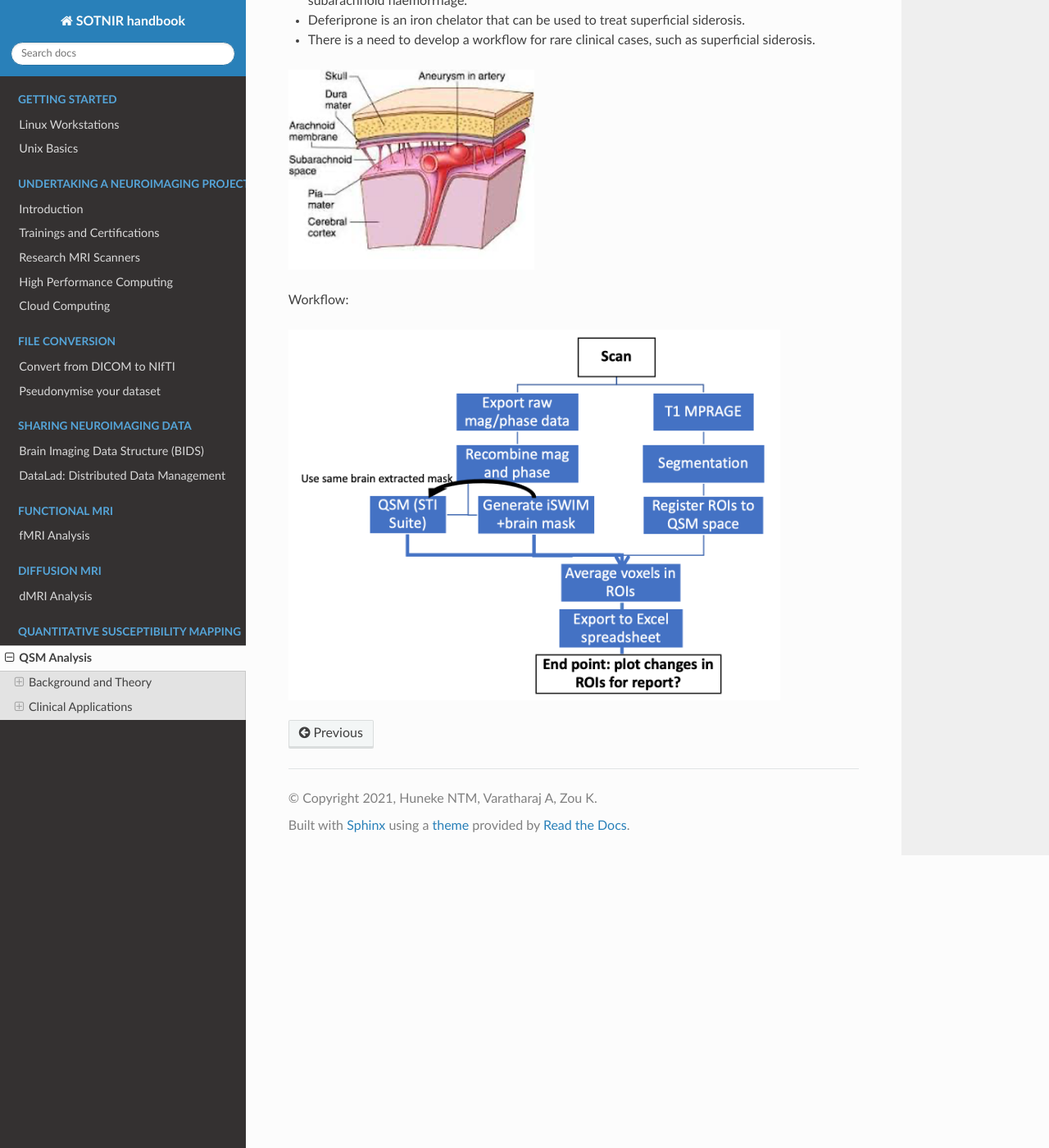
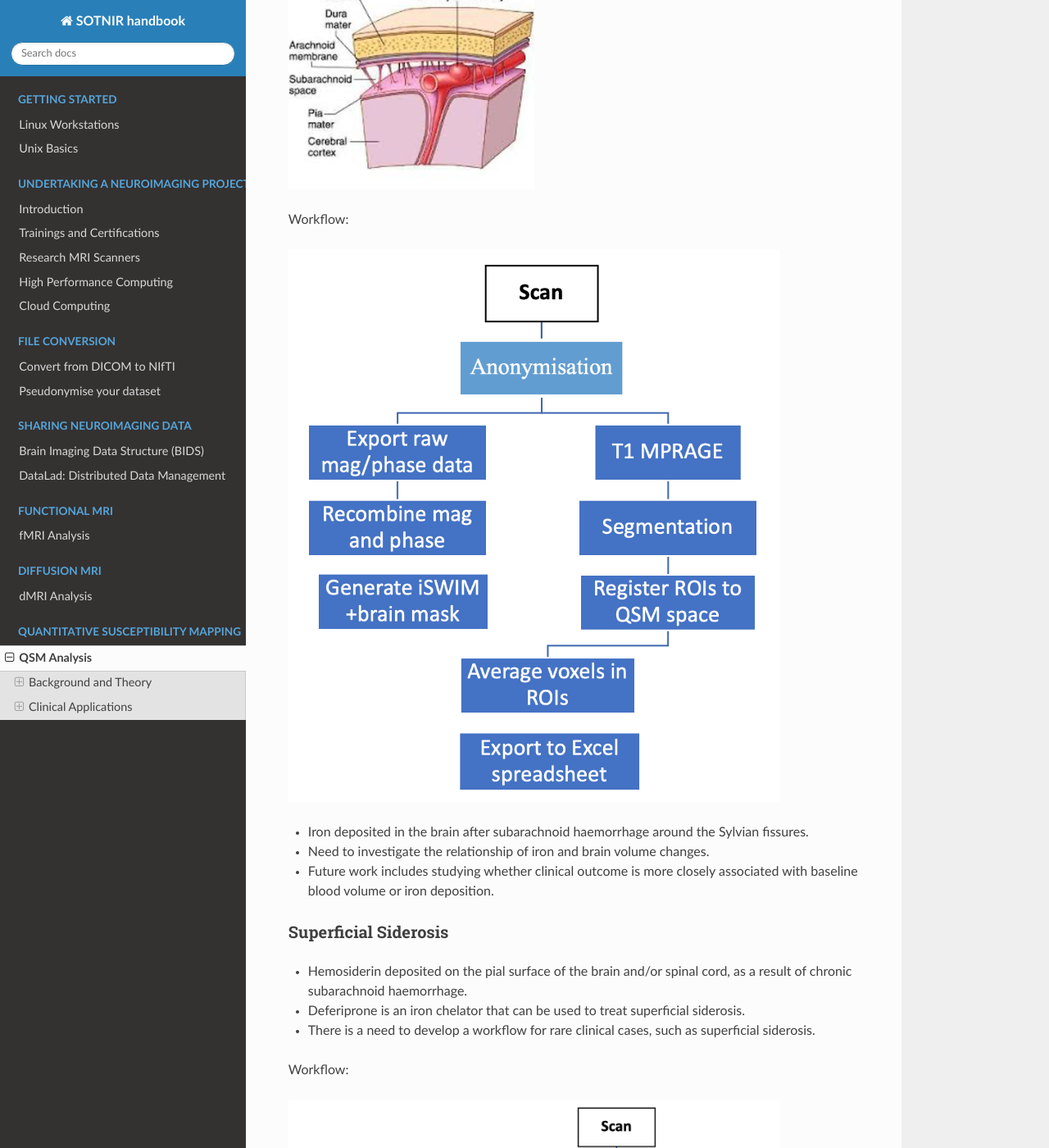
Before and after one commit to nhuneke/sotnir-handbook, a Sphinx documentation site: the page built from docs/qsm-analysis/intro.rst, in a window 1280 px wide and 1400 px high, scrolled down 1567 px. Shown: the whole window at 82% size. Built offline with Sphinx 7.4.7 and the Read the Docs theme 2.0.0, drawn with Linux system fonts in a browser that asks for light colours; pages that are not in the unit, such as notebooks, are missing from menus; some of the changed text lies outside the part shown.

Commit message:
Added subarachnoid haemorrhage

```diff
--- a/docs/qsm-analysis/intro.rst
+++ b/docs/qsm-analysis/intro.rst
@@ -46,7 +46,22 @@ Hypoxic Ischemic Encephalopathy
 *******************************
 
 Subarachnoid haemorrhage
-*************************
+************************
+
+- Subarachnoid haemorrhage refers to the bleeding in the subarachnoid space, usually from a ruptured aneurysm.
+
+
+.. image:: ../images/qsm-subarachnoid-haemorrhage.png
+    :width: 300
+
+Workflow:
+
+.. image:: ../images/workflow-subarachnoid-haemorrhage.png
+    :width: 600
+
+- Iron deposited in the brain after subarachnoid haemorrhage around the Sylvian fissures.
+- Need to investigate the relationship of iron and brain volume changes.
+- Future work includes studying whether clinical outcome is more closely associated with baseline blood volume or iron deposition.
 
 Superficial Siderosis
 *********************
@@ -55,9 +70,6 @@ Superficial Siderosis
 - Deferiprone is an iron chelator that can be used to treat superficial siderosis.
 - There is a need to develop a workflow for rare clinical cases, such as superficial siderosis.
 
-.. image:: ../images/qsm-superficial-siderosis.png
-    :width: 300
-
 Workflow:
 
 .. image:: ../images/workflow-superficial-siderosis.png
```
Also changed, not shown: docs/images/qsm-subarachnoid-haemorrhage.png (renamed from docs/images/qsm-superficial-siderosis.png), docs/images/workflow-subarachnoid-haemorrhage.png (added).
